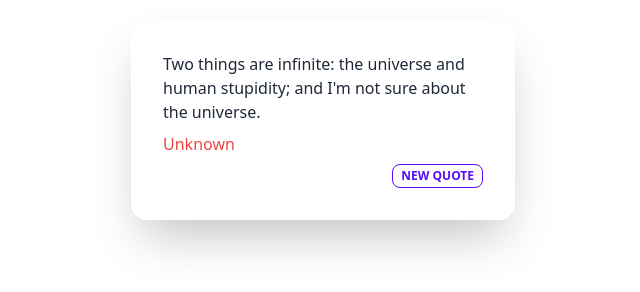
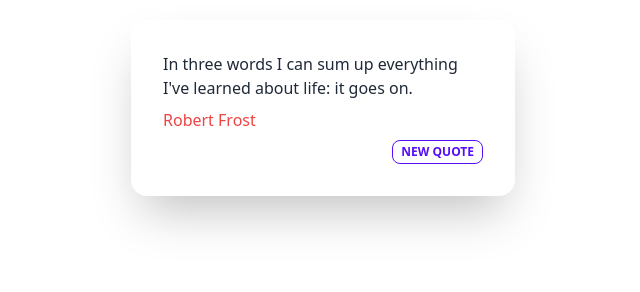
Before and after one commit to azimugv/random-quote, a plain HTML site: page index.html in a window 1280 px wide. Both pictures are taken after a click on the button "NEW QUOTE". Shown: the part 64-356 px from the top of the page, without its empty margins (317-957 px from the left). Drawn offline with nearby package versions, Linux system fonts and the light colour scheme.

Commit message:
Project JS Random Quote Added

```diff
--- a/index.html
+++ b/index.html
@@ -36,5 +36,63 @@
         </div>
       </div>
     </div>
+    <script>
+      const quotes = [
+        {
+          quote: "The only way to do great work is to love what you do.",
+          author: "Steve Jobs",
+        },
+        {
+          quote:
+            "Success is not final, failure is not fatal: It is the courage to continue that counts.",
+          author: "Winston Churchill",
+        },
+        {
+          quote:
+            "The only limit to our realization of tomorrow will be our doubts of today.",
+          author: "Franklin D. Roosevelt",
+        },
+        {
+          quote: "Strive not to be a success, but rather to be of value.",
+          author: "Albert Einstein",
+        },
+        {
+          quote:
+            "The future belongs to those who believe in the beauty of their dreams.",
+          author: "Eleanor Roosevelt",
+        },
+        {
+          quote:
+            "In three words I can sum up everything I've learned about life: it goes on.",
+          author: "Robert Frost",
+        },
+        {
+          quote: "It always seems impossible until it's done.",
+          author: "Nelson Mandela",
+        },
+        {
+          quote:
+            "Do not wait to strike till the iron is hot, but make it hot by striking.",
+          author: "William Butler Yeats",
+        },
+        {
+          quote: "The only thing we have to fear is fear itself.",
+          author: "Franklin D. Roosevelt",
+        },
+        {
+          quote: "Life is what happens when you're busy making other plans.",
+          author: "John Lennon",
+        },
+      ];
+
+      console.log(quotes);
+
+      document.getElementById("quote").addEventListener("click", function () {
+        const p = quotes[Math.floor(Math.random() * 10)];
+        document.getElementById("quote-p").innerText = p.quote;
+        document.getElementById("name").innerText = p.author;
+      });
+    </script>
+    <script src="index.js"></script>
   </body>
 </html>
```
